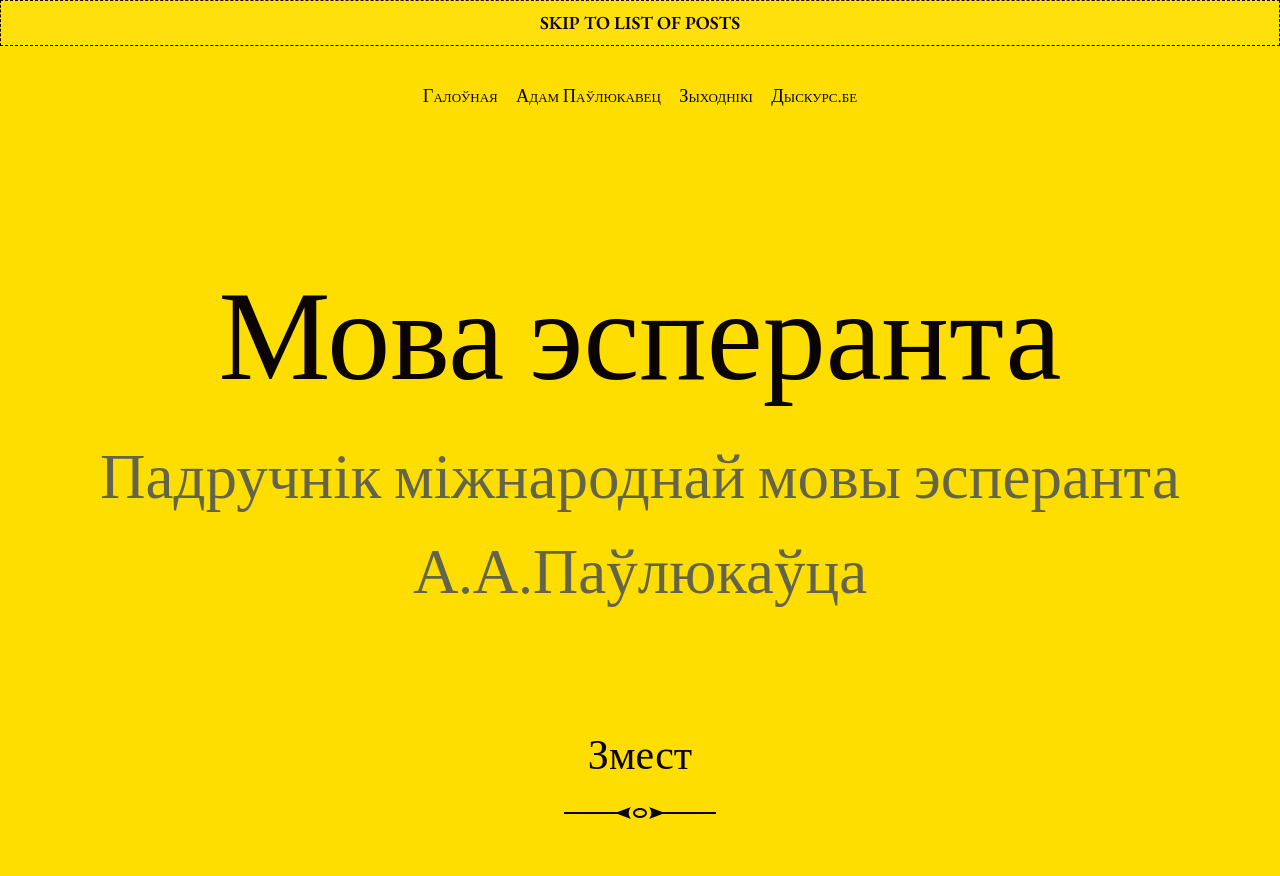
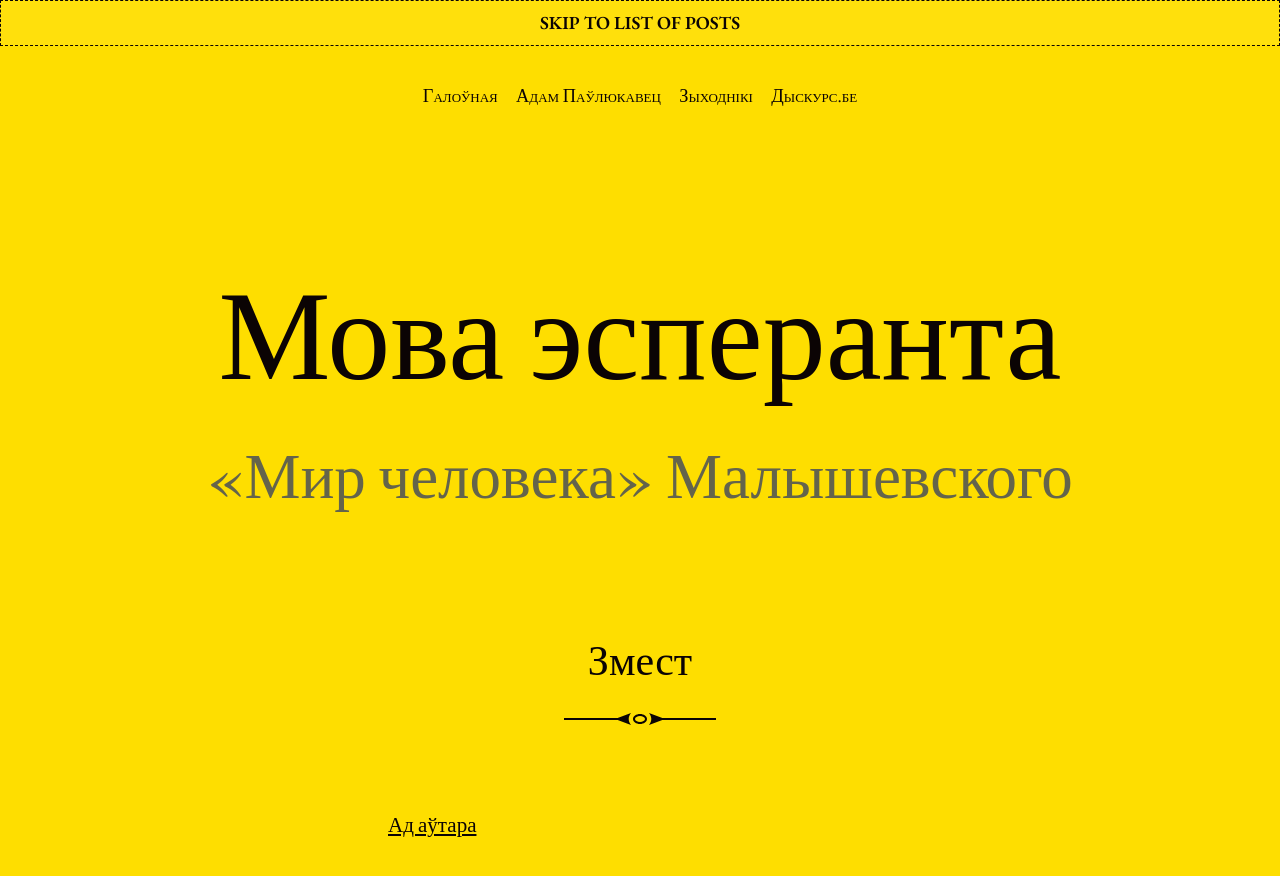
Before and after one commit to skaivolas/mir, a Jekyll site: the page built from index.md, in a window 1280 px wide and 900 px high. Shown: the top 876 px of the window. Built offline with Jekyll 4.4.1, drawn with Linux system fonts in a browser that asks for light colours.

Commit message:
Update _config.yml

```diff
--- a/_config.yml
+++ b/_config.yml
@@ -16,7 +16,7 @@
 title: Мова эсперанта
 email: beloarscience@fias.fr
 description: >- # this means to ignore newlines until "baseurl:"
-  Падручнік міжнароднай мовы эсперанта А.А.Паўлюкаўца
+  «Мир человека» Малышевского
 footerdescription: >- # this means to ignore newlines until "baseurl:"
 baseurl: "" # the subpath of your site, e.g. /blog
 url: "https://mircheloveka.netlify.com" # the base hostname & protocol for your site, e.g. http://example.com
```
